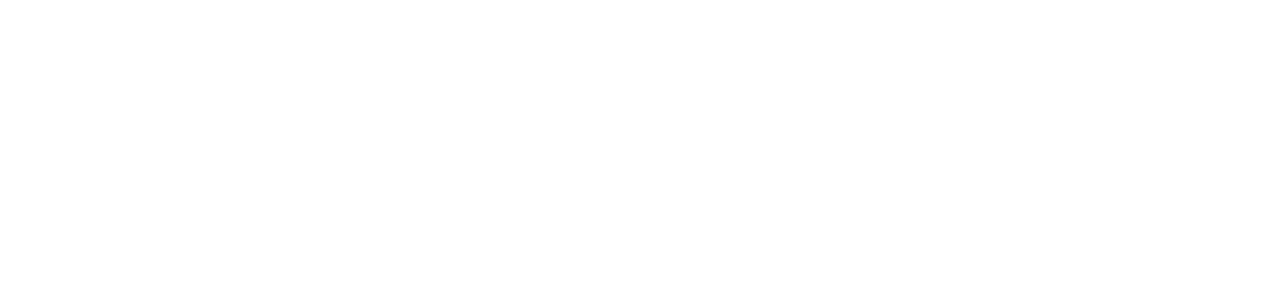
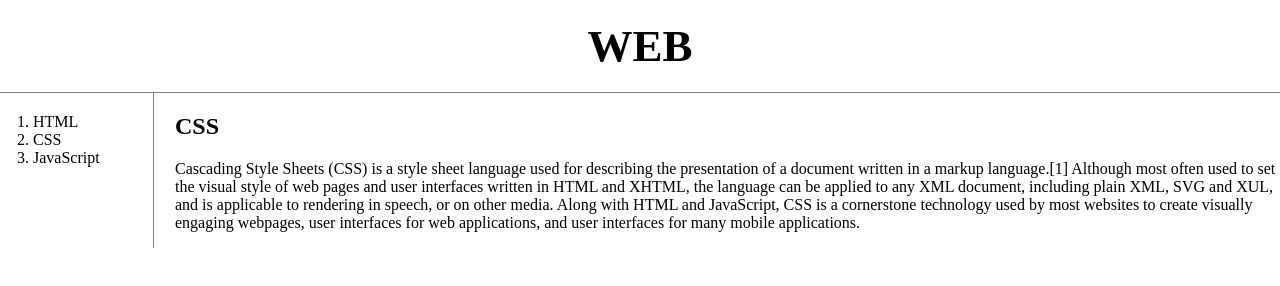
Before and after one commit to soyeona160/a, a plain HTML site: page index.html in a window 1280 px wide. Drawn offline with Linux system fonts and the light colour scheme.

Commit message:
그리드 작성

```diff
--- a/index.html
+++ b/index.html
@@ -1,12 +1,54 @@
-<!DOCTYPE html>
-<html lang="en">
+<!doctype html>
+<html>
 <head>
-    <meta charset="UTF-8">
-    <meta http-equiv="X-UA-Compatible" content="IE=edge">
-    <meta name="viewport" content="width=device-width, initial-scale=1.0">
-    <title>a 사이트</title>
+  <title>WEB - CSS</title>
+  <meta charset="utf-8">
+  <style>
+    #grid{
+      border:1px;
+      display:grid;
+      grid-template-columns:150px 1fr;
+    }
+    #grid ol{
+      border-right:1px solid gray;
+      width:100px;
+      margin:0;
+      padding:20px;
+      padding-left:33px;
+    }
+    #grid #article{
+      padding-left:25px;
+    }
+    body{
+      margin:0;
+    }
+    a {
+      color:black;
+      text-decoration: none;
+    }
+    h1 {
+      font-size:45px;
+      text-align: center;
+      border-bottom:1px solid gray;
+      margin:0;
+      padding:20px;
+    }
+  </style>
 </head>
 <body>
-
-</body>
-</html>
+  <h1><a href="index.html">WEB</a></h1>
+  <div id="grid">
+    <ol>
+      <li><a href="1.html">HTML</a></li>
+      <li><a href="2.html">CSS</a></li>
+      <li><a href="3.html">JavaScript</a></li>
+    </ol>
+    <div id="article">
+      <h2>CSS</h2>
+      <p>
+        Cascading Style Sheets (CSS) is a style sheet language used for describing the presentation of a document written in a markup language.[1] Although most often used to set the visual style of web pages and user interfaces written in HTML and XHTML, the language can be applied to any XML document, including plain XML, SVG and XUL, and is applicable to rendering in speech, or on other media. Along with HTML and JavaScript, CSS is a cornerstone technology used by most websites to create visually engaging webpages, user interfaces for web applications, and user interfaces for many mobile applications.
+      </p>
+    </div>
+  </div>
+  </body>
+  </html>
```
